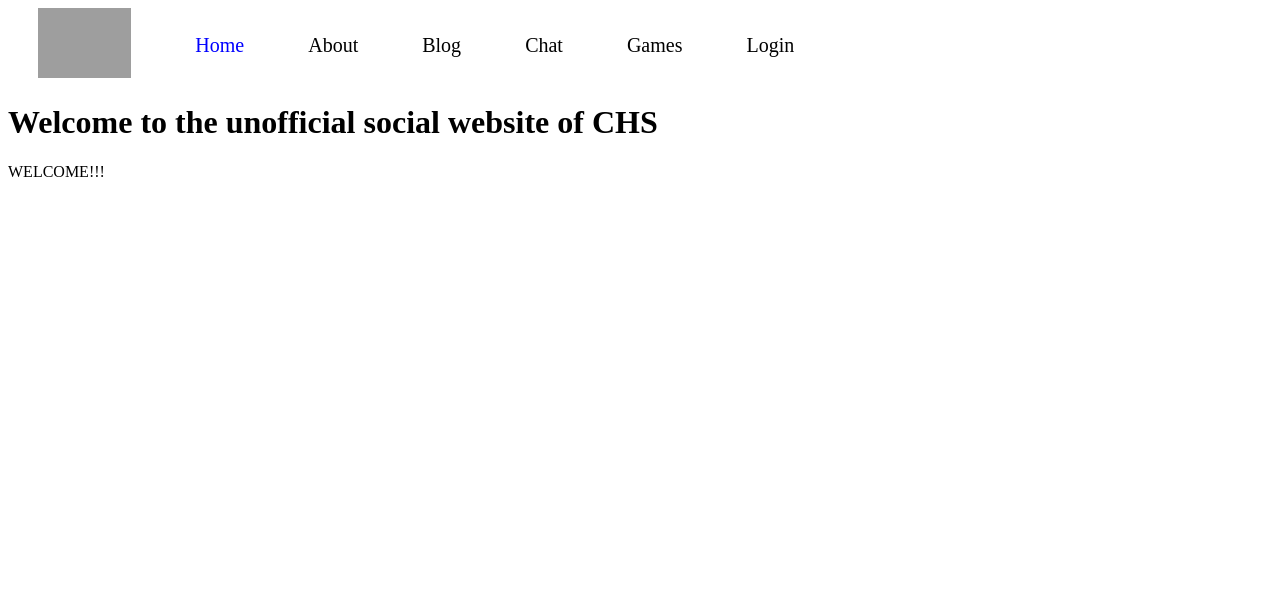
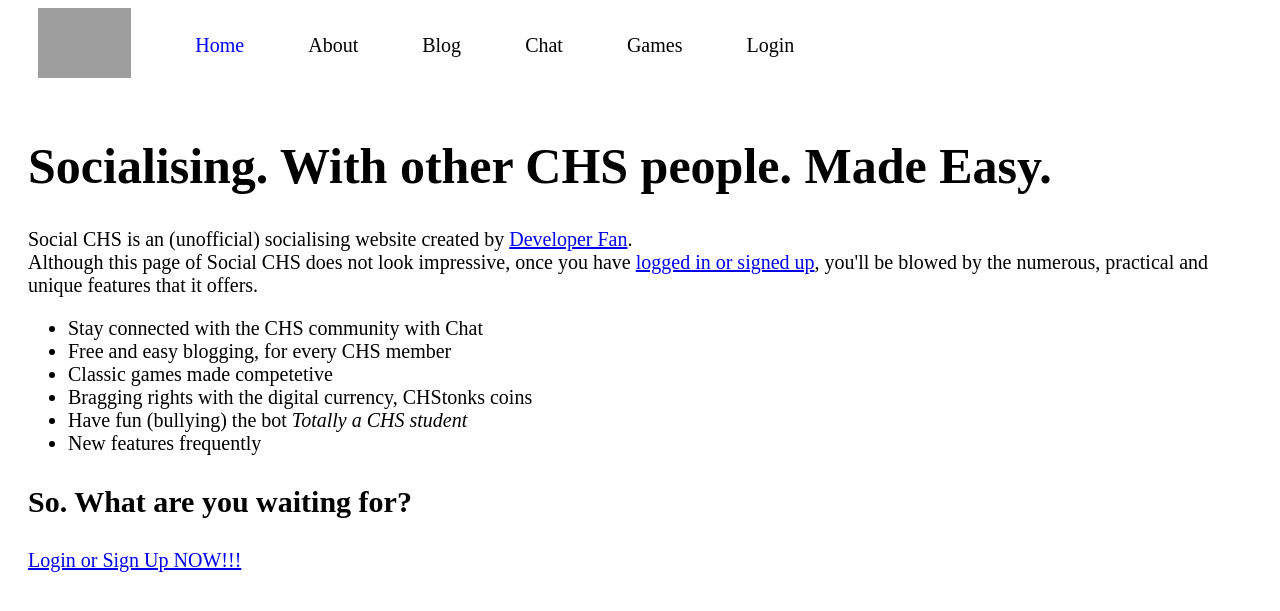
Before and after one commit to Developer-Fan/SocialCHS, a PHP site: page / in a window 1280 px wide. Shown: the top 611 px of the page. Run offline with PHP 8.4, Linux system fonts and the light colour scheme; data comes from the database, SQL or seed files in the repository; grey boxes are pictures that could not be loaded.

Commit message:
Create description for index

```diff
--- a/index.php
+++ b/index.php
@@ -61,6 +61,18 @@
       .menu img{
         height: 70px;
       }
+      .main {
+        padding: 20px;
+      }
+      .main h1 {
+        font-size: 50px;
+      }
+      .main p, .main li {
+        font-size: 20px;
+      }
+      .main h3{
+        font-size: 30px;
+      }
     </style>
   </head>
   <body>
@@ -81,9 +93,28 @@
         }
       ?>
     </div>
-    <h1>Welcome to the unofficial social website of CHS</h1>
-    <p>
-      WELCOME!!!
-    </p>
+    <div class = "main">
+      <h1>Socialising. With other CHS people. Made Easy.</h1>
+      <p>
+        Social CHS is an (unofficial) socialising website created by <a href = "https://github.com/Developer-Fan">Developer Fan</a>.
+        <br>
+        Although this page of Social CHS does not
+        look impressive, once you have
+        <a href = "./login.php">logged in or signed
+         up</a>, you'll be blowed by the numerous,
+        practical and unique features that it offers.
+        <br>
+        <ul>
+          <li>Stay connected with the CHS community with Chat</li>
+          <li>Free and easy blogging, for every CHS member</li>
+          <li>Classic games made competetive</li>
+          <li>Bragging rights with the digital currency, CHStonks coins</li>
+          <li>Have fun (bullying) the bot <i>Totally a CHS student</i></li>
+          <li>New features frequently</li>
+        </ul>
+      </p>
+      <h3>So. What are you waiting for?</h3>
+      <p><a href = "./login.php">Login or Sign Up NOW!!!</a></p>
+    </div>
   </body>
 </html>
```
